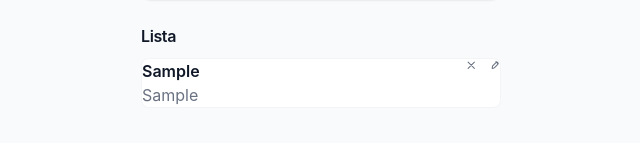
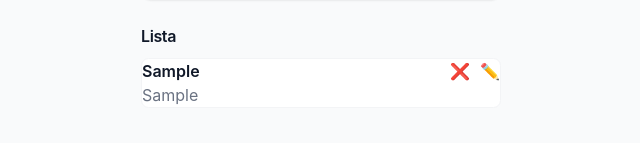
Before and after one commit to matsoaresp/tarefas-front, a Next.js app: page /criar-task in a window 1280 px wide. Both pictures are taken after typing "Sample", "Sample" into the empty fields and a click on the button "Adicionar tarefa". Shown: the part 269-412 px from the top of the page, without its empty margins (319-959 px from the left). Built offline with nearby package versions, Linux system fonts and the light colour scheme.

Commit message:
feat: CRUD

```diff
--- a/src/app/(private)/criar-task/components/CriarTask.tsx
+++ b/src/app/(private)/criar-task/components/CriarTask.tsx
@@ -10,35 +10,60 @@ interface Task {
 export function CriarTask() {
   const [name, setName] = useState("");
   const [descricao, setDescricao] = useState("");
+  const [isEditing, setIsEditing] = useState<number | null>(null);
   const [tasks, setTasks] = useState<Task[]>([]);
 
   const handleAddTask = () => {
-    if(!name.trim()) return;
-    setTasks((prev) => [
-      ...prev,
+    if (!name.trim()) return;
+
+    const newTasks = [
+      ...tasks,
       { id: Date.now(), name: name.trim(), descricao: descricao.trim() },
-    ]);
+    ];
+
+    setTasks(newTasks);
+    localStorage.setItem("tasks", JSON.stringify(newTasks));
+
     setName("");
     setDescricao("");
   };
 
   const handleRemoveTask = (id: number) => {
-    setTasks((prev) => prev.filter((t) => t.id !== id));
+    const updated = tasks.filter((t) => t.id !== id);
+    setTasks(updated);
+    localStorage.setItem("tasks", JSON.stringify(updated));
   };
 
-  const handleUpdateTask =  (id: number) => {
-    setTasks(prev => {
-      const updated = prev.map(task =>
-        task.id === id ? {...task, name, descricao} : task
+  const handleSaveEdit = (id: number) => {
+    const updated = tasks.map((task) =>
+      task.id === id ? { ...task, name, descricao } : task
     );
 
+    setTasks(updated);
     localStorage.setItem("tasks", JSON.stringify(updated));
-      return updated
-    });
 
-    setName("")
-    setDescricao("")
+    setName("");
+    setDescricao("");
+    setIsEditing(null);
+  };
+
+  const handleUpdateTask = (id: number) => {
+    const task = tasks.find((t) => t.id === id);
+
+    if (task) {
+      setName(task.name);
+      setDescricao(task.descricao);
+      setIsEditing(id);
     }
+  };
+
+  const handleSubmit = () => {
+    if (isEditing !== null) {
+      handleSaveEdit(isEditing);
+    } else {
+      handleAddTask();
+    }
+  };
 
   return (
     <div className="min-h-screen bg-gray-50 flex justify-center py-16 px-4 sm:px-6 font-sans">
@@ -83,26 +108,23 @@ export function CriarTask() {
 
             <button
               type="button"
-              onClick={handleAddTask}
-              className="bg-gray-900 text-white font-medium  h-11 w-full rounded-xl hover:bg-gray-800 active:scale-[0.98] transition-all mt-2 shadow-sm"
+              onClick={handleSubmit}
+              className="bg-gray-900 text-white font-medium h-11 w-full rounded-xl hover:bg-gray-800 active:scale-[0.98] transition-all mt-2 shadow-sm"
             >
-              Adicionar tarefa
+              {isEditing !== null ? "Atualizar tarefa" : "Adicionar tarefa"}
             </button>
           </div>
         </div>
 
         <div className="flex flex-col gap-4">
           <div className="flex items-center gap-2">
-            <h2 className=" font-semibold text-gray-900 tracking-tight">
+            <h2 className="font-semibold text-gray-900 tracking-tight">
               Lista
             </h2>
           </div>
 
           {tasks.length === 0 ? (
             <div className="border border-dashed border-gray-300 rounded-2xl py-14 flex flex-col items-center gap-3 bg-gray-50/50">
-              <svg className="w-10 h-10 text-gray-400" fill="none" stroke="currentColor" viewBox="0 0 24 24">
-                <path strokeLinecap="round" strokeLinejoin="round" strokeWidth="1.5" d="M9 5H7a2 2 0 00-2 2v12a2 2 0 002 2h10a2 2 0 002-2V7a2 2 0 00-2-2h-2M9 5a2 2 0 002 2h2a2 2 0 002-2M9 5a2 2 0 012-2h2a2 2 0 012 2" />
-              </svg>
               <p className="text-2xl text-gray-500 font-medium">
                 Nenhuma tarefa por aqui ainda.
               </p>
@@ -112,44 +134,34 @@ export function CriarTask() {
               {tasks.map((task) => (
                 <li
                   key={task.id}
-                  className="bg-white border border-gray-100 rounded-xl px-5 py-4 flex justify-between items-start gap-4 group hover:border-gray-200 hover:shadow-sm transition-all"
+                  className="bg-white border border-gray-100 rounded-xl px-5 py-4 flex justify-between items-start gap-4"
                 >
-                  <div className="flex-1 min-w-0">
-                    <div className="font-semibold text-gray-900 truncate">
+                  <div className="flex-1">
+                    <div className="font-semibold text-gray-900">
                       {task.name}
                     </div>
                     {task.descricao && (
-                      <div className="text-gray-500 mt-1 line-clamp-2">
+                      <div className="text-gray-500 mt-1">
                         {task.descricao}
                       </div>
                     )}
                   </div>
 
-
                   <button
                     type="button"
                     onClick={() => handleRemoveTask(task.id)}
-  className="text-gray-500 hover:text-red-600 hover:bg-red-50 p-2 rounded-lg transition-colors focus:outline-none focus:ring-2 focus:ring-red-100"
-  aria-label="Excluir tarefa"
+                    className="text-gray-500 hover:text-red-600"
                   >
-  {/* Ícone X */}
-  <svg className="w-5 h-5" fill="none" stroke="currentColor" viewBox="0 0 24 24">
-    <path strokeLinecap="round" strokeLinejoin="round" strokeWidth="2" d="M6 18L18 6M6 6l12 12" />
-  </svg>
+                    ❌
                   </button>
 
                   <button
                     type="button"
                     onClick={() => handleUpdateTask(task.id)}
-  className="text-gray-500 hover:text-blue-600 hover:bg-blue-50 p-2 rounded-lg transition-colors focus:outline-none focus:ring-2 focus:ring-blue-100"
-  aria-label="Editar tarefa"
+                    className="text-gray-500 hover:text-blue-600"
                   >
-  {/* Ícone Lápis */}
-  <svg className="w-5 h-5" fill="none" stroke="currentColor" viewBox="0 0 24 24">
-    <path strokeLinecap="round" strokeLinejoin="round" strokeWidth="2" d="M15.232 5.232l3.536 3.536M9 13l6.232-6.232a2.5 2.5 0 113.536 3.536L12.536 16.536a4 4 0 01-1.414.94L8 18l.524-3.122A4 4 0 019 13z" />
-  </svg>
+                    ✏️
                   </button>
-
                 </li>
               ))}
             </ul>
```
Lines whose indentation alone changed are shown as unchanged.
